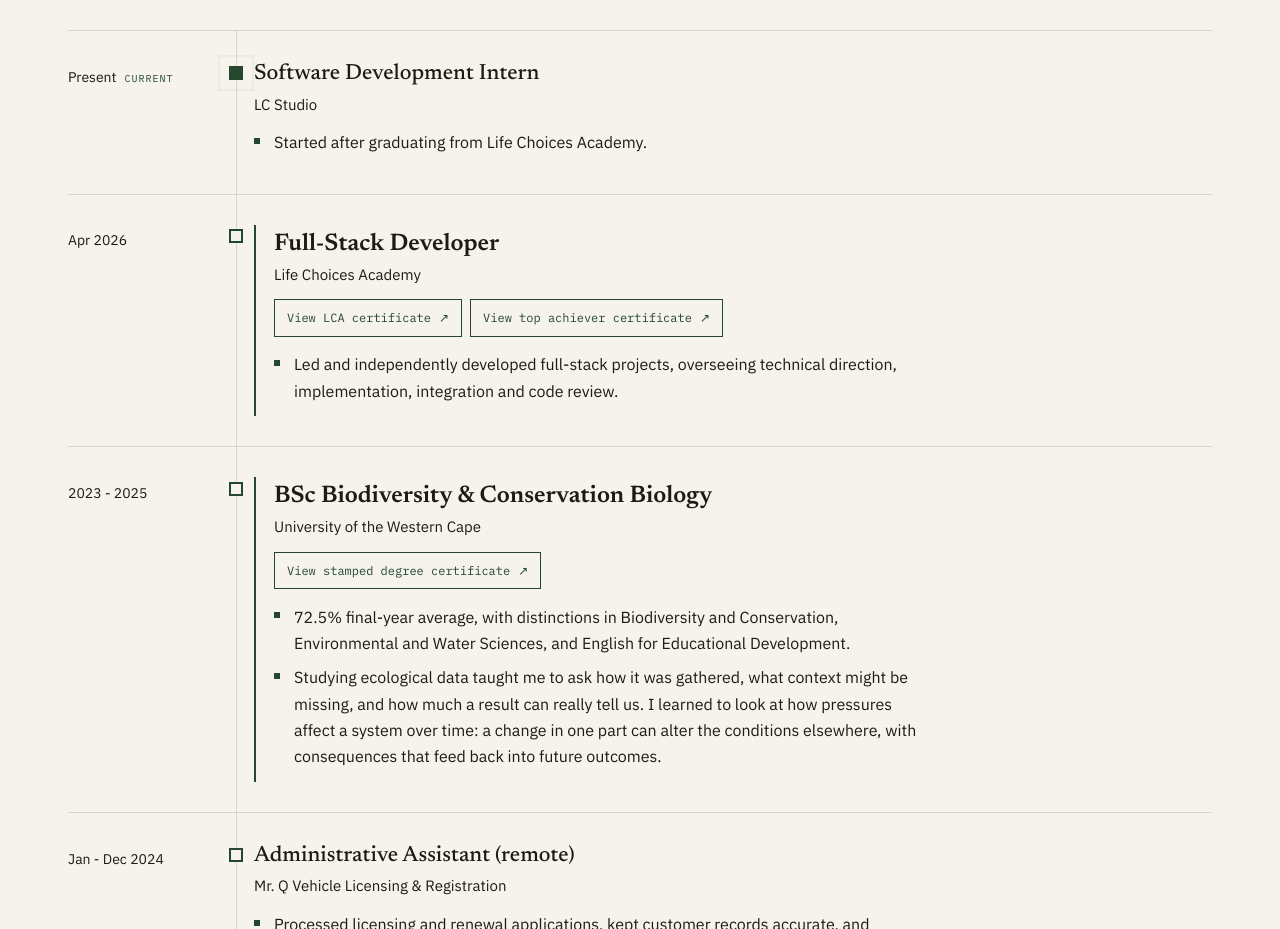
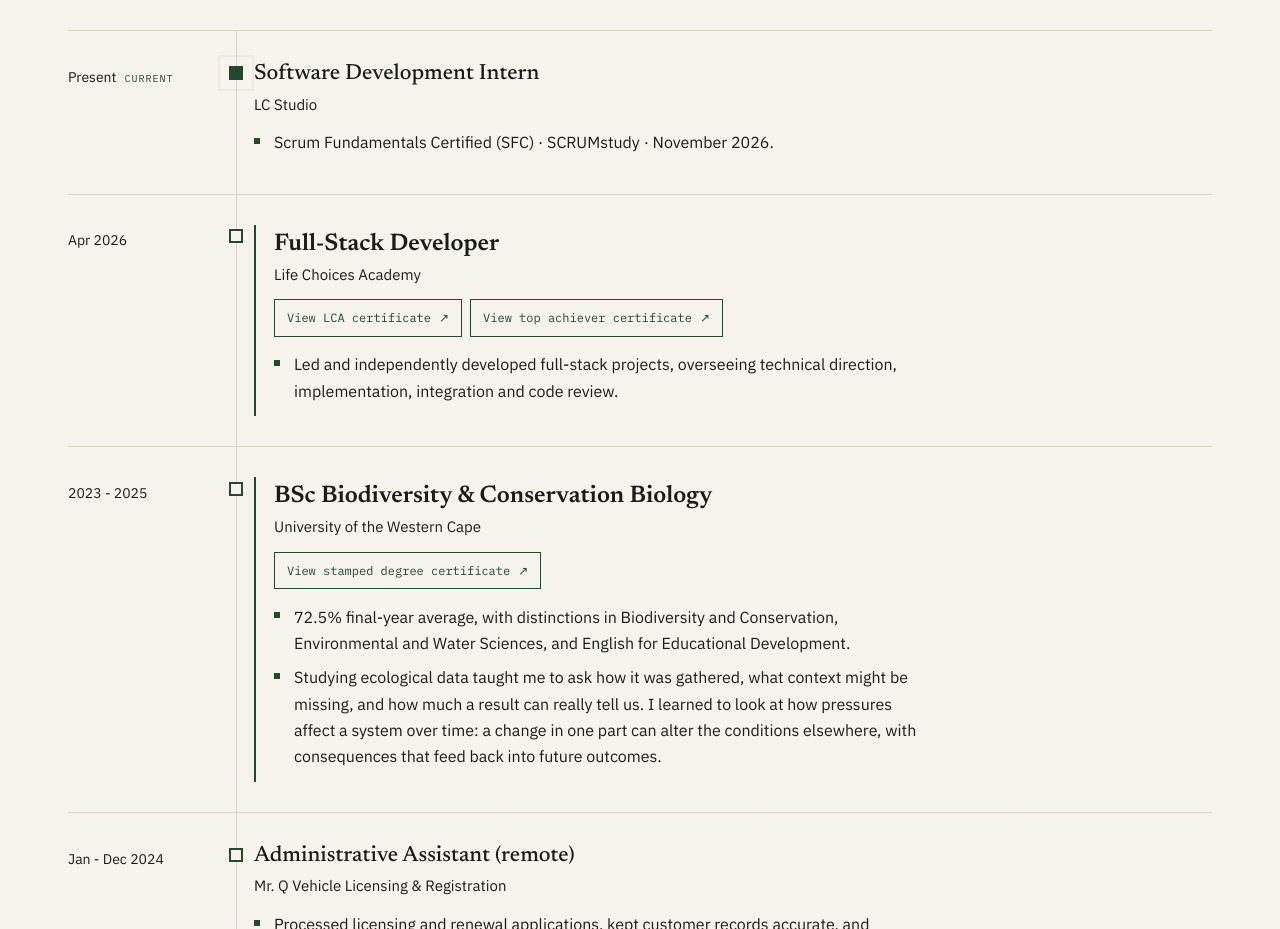
Before and after one commit to ihtishaamj63-web/ihtishaam-portfolio, a Vue app: page / in a window 1280 px wide. Shown: the part 1820-2749 px from the top of the page. Built offline with nearby package versions, Linux system fonts and the light colour scheme.

Commit message:
Add Scrum certification under LC Studio

```diff
--- a/src/data/experience.js
+++ b/src/data/experience.js
@@ -6,8 +6,7 @@ export const experience = [
     title: 'Software Development Intern',
     org: 'LC Studio',
     current: true,
-    credentials: ['Scrum Fundamentals Certified · SCRUMstudy · Nov 2026'],
-    points: ['Started after graduating from Life Choices Academy.'],
+    points: ['Scrum Fundamentals Certified (SFC) · SCRUMstudy · November 2026.']
   },
   {
     period: 'Apr 2026',
@@ -24,10 +23,6 @@ export const experience = [
         label: 'View top achiever certificate',
         src: '/LCS_Top_Achiever.pdf',
       },
-    ],
-    credentials: [
-      'Cisco Networking Academy · Cybersecurity',
-      'Cisco Networking Academy · Data Science',
     ],
     points: [
       'Led and independently developed full-stack projects, overseeing technical direction, implementation, integration and code review.',
```
